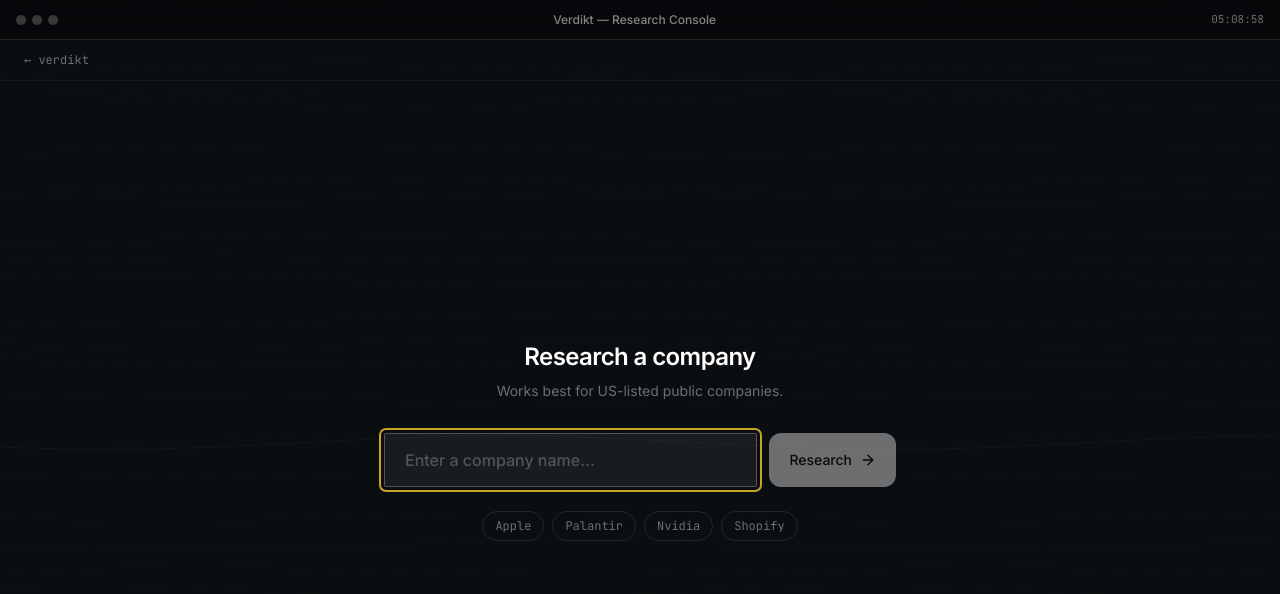
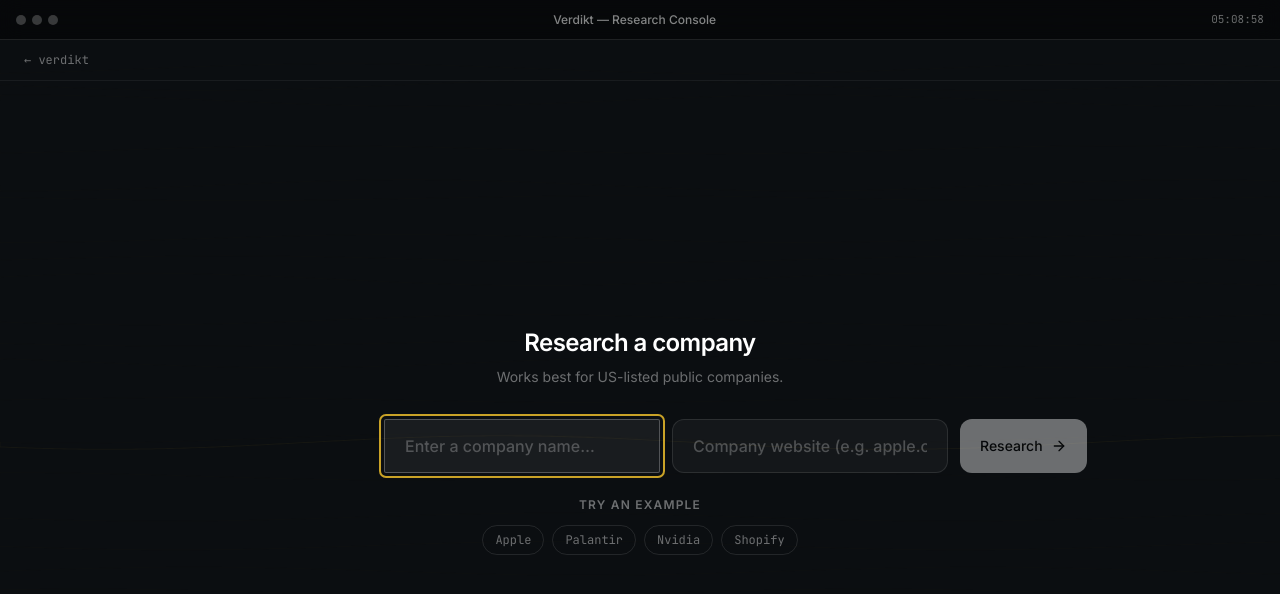
Before and after one commit to ankan00V/Verdikt, a Next.js app: page /research in a window 1280 px wide. Shown: the top 594 px of the page. Built offline with nearby package versions, Linux system fonts and the light colour scheme; a web font is replaced by a local one.

Commit message:
fix: correct unclosed div and object rendering in page.tsx

```diff
--- a/src/app/api/research/route.ts
+++ b/src/app/api/research/route.ts
@@ -69,19 +69,21 @@ export async function POST(req: NextRequest): Promise<Response> {
 
   // Parse and validate request body
   let companyName: string | null = null;
+  let website: string | null = null;
   try {
     const body = await req.json();
     companyName = validateCompanyName(body?.company);
+    website = typeof body?.website === "string" ? body.website.trim() : null;
   } catch {
     return new Response(
-      JSON.stringify({ error: "Invalid request body. Expected: { company: string }" }),
+      JSON.stringify({ error: "Invalid request body. Expected: { company: string, website: string }" }),
       { status: 400, headers: { "Content-Type": "application/json" } }
     );
   }
 
-  if (!companyName) {
+  if (!companyName || !website) {
     return new Response(
-      JSON.stringify({ error: "company must be a non-empty string (max 200 chars)" }),
+      JSON.stringify({ error: "company and website must be non-empty strings" }),
       { status: 400, headers: { "Content-Type": "application/json" } }
     );
   }
@@ -123,7 +125,7 @@ export async function POST(req: NextRequest): Promise<Response> {
         // streamEvents v2: emits on_chain_start / on_chain_end for each node
         // We filter by langgraph_node metadata to get per-node events
         const eventStream = graph.streamEvents(
-          { companyName },
+          { companyName, website },
           { version: "v2" }
         );
 
--- a/src/app/research/page.tsx
+++ b/src/app/research/page.tsx
@@ -12,6 +12,7 @@ import Link from "next/link";
 
 export default function ResearchPage() {
   const [input, setInput] = useState("");
+  const [website, setWebsite] = useState("");
   const inputRef = useRef<HTMLInputElement>(null);
   const { state, selectedFindingId, setSelectedFindingId, startResearch, reset } =
     useResearch();
@@ -26,12 +27,14 @@ export default function ResearchPage() {
   const handleSubmit = (e: React.FormEvent) => {
     e.preventDefault();
     const company = input.trim();
-    if (!company) return;
-    startResearch(company);
+    const url = website.trim();
+    if (!company || !url) return;
+    startResearch(company, url);
   };
 
   const handleReset = () => {
     setInput("");
+    setWebsite("");
     reset();
     setTimeout(() => inputRef.current?.focus(), 100);
   };
@@ -87,9 +90,15 @@ export default function ResearchPage() {
                   placeholder="Enter a company name…"
                   className="flex-1 bg-white/[0.04] border border-white/10 rounded-xl px-5 py-3.5 text-base text-white placeholder-white/25 outline-none focus:border-white/25 focus:bg-white/[0.06] transition-all font-medium"
                 />
+                <input
+                  value={website}
+                  onChange={(e) => setWebsite(e.target.value)}
+                  placeholder="Company website (e.g. apple.com)"
+                  className="flex-1 bg-white/[0.04] border border-white/10 rounded-xl px-5 py-3.5 text-base text-white placeholder-white/25 outline-none focus:border-white/25 focus:bg-white/[0.06] transition-all font-medium"
+                />
                 <button
                   type="submit"
-                  disabled={!input.trim()}
+                  disabled={!input.trim() || !website.trim()}
                   className="flex items-center gap-2 bg-white text-black font-medium text-sm px-5 py-3.5 rounded-xl hover:bg-white/90 disabled:opacity-40 disabled:cursor-not-allowed transition-all"
                 >
                   Research
@@ -98,19 +107,28 @@ export default function ResearchPage() {
               </form>
 
               {/* Recent examples */}
-              <div className="mt-6 flex flex-wrap gap-2 justify-center">
-                {["Apple", "Palantir", "Nvidia", "Shopify"].map((ex) => (
-                  <button
-                    key={ex}
+              <div className="mt-6 flex flex-col items-center gap-3">
+                <p className="text-xs text-white/40 uppercase tracking-widest font-semibold">Try an example</p>
+                <div className="flex flex-wrap gap-2 justify-center">
+                  {[
+                    { name: "Apple", url: "apple.com" },
+                    { name: "Palantir", url: "palantir.com" },
+                    { name: "Nvidia", url: "nvidia.com" },
+                    { name: "Shopify", url: "shopify.com" }
+                  ].map((ex) => (
+                    <button
+                      key={ex.name}
                     onClick={() => {
-                      setInput(ex);
-                      startResearch(ex);
+                      setInput(ex.name);
+                      setWebsite(ex.url);
+                      startResearch(ex.name, ex.url);
                     }}
                     className="text-xs text-white/40 hover:text-white/70 px-3 py-1.5 rounded-full border border-white/10 hover:border-white/20 transition-all font-mono"
                   >
-                    {ex}
+                    {ex.name}
                   </button>
                 ))}
+                </div>
               </div>
             </div>
           </div>
--- a/src/lib/agent/nodes/fetch-web-research.ts
+++ b/src/lib/agent/nodes/fetch-web-research.ts
@@ -25,11 +25,12 @@ export async function fetchWebResearchNode(
     return { errors: ["Web research skipped — no ticker resolved"] };
   }
 
-  const companyName = companyProfile?.name ?? ticker;
+  const companyName = state.companyProfile?.name ?? state.ticker ?? state.companyName;
+  const website = state.website;
   const sector = companyProfile?.sector ?? "";
 
   // Query targets business fundamentals rather than breaking news, formulated as a question for better Tavily results
-  const query = `What is the business model, competitive advantage, and market position of "${companyName}" (${ticker}) in the ${sector} sector?`;
+  const query = `What is the business model, competitive advantage, and market position of "${companyName}" (${ticker}) with website ${website} in the ${sector} sector?`;
 
   try {
     const tool = new TavilySearch({
--- a/src/lib/agent/nodes/resolve-ticker.ts
+++ b/src/lib/agent/nodes/resolve-ticker.ts
@@ -15,7 +15,7 @@ import { AgentStateType } from "../state";
 
 import yahooFinance from "yahoo-finance2";
 
-async function tavilyResolveTicker(companyName: string): Promise<string | null> {
+async function tavilyResolveTicker(companyName: string, website?: string): Promise<string | null> {
   const { TavilySearch } = await import("@langchain/tavily");
 
   const tool = new TavilySearch({
@@ -23,7 +23,7 @@ async function tavilyResolveTicker(companyName: string): Promise<string | null>
     topic: "general",
   });
 
-  const query = `${companyName} stock ticker symbol Yahoo Finance`;
+  const query = `"${companyName}" ${website ? `(${website})` : ""} stock ticker symbol Yahoo Finance`;
   let results;
   try {
     results = await tool.invoke({ query });
@@ -49,7 +49,7 @@ async function tavilyResolveTicker(companyName: string): Promise<string | null>
     maxTokens: 50,
   });
 
-  const prompt = `Extract up to 3 stock ticker symbols for "${companyName}" from the text below.
+  const prompt = `Extract up to 3 stock ticker symbols for "${companyName}" (website: ${website}) from the text below.
 CRITICAL RULES:
 1. If the company has a US listing (NASDAQ/NYSE), put it first.
 2. If it is an international company, include its international tickers (e.g., ["TATASTEEL.NS"]).
@@ -113,7 +113,7 @@ export async function resolveTickerNode(
 
   try {
     // Resolve ticker using Tavily
-    ticker = await tavilyResolveTicker(companyName.trim());
+    ticker = await tavilyResolveTicker(companyName.trim(), state.website);
 
     if (!ticker) {
       return {
--- a/src/lib/agent/state.ts
+++ b/src/lib/agent/state.ts
@@ -125,6 +125,7 @@ export interface DecisionOutput {
 export const AgentState = Annotation.Root({
   // Input
   companyName: Annotation<string>,
+  website: Annotation<string>,
 
   // Resolved by resolve_ticker
   ticker: Annotation<string | null>({
--- a/src/lib/useResearch.ts
+++ b/src/lib/useResearch.ts
@@ -35,7 +35,7 @@ export function useResearch() {
   const [selectedFindingId, setSelectedFindingId] = useState<string | null>(null);
   const abortControllerRef = useRef<AbortController | null>(null);
 
-  const startResearch = useCallback(async (company: string) => {
+  const startResearch = useCallback(async (company: string, website: string) => {
     abortControllerRef.current?.abort();
     abortControllerRef.current = new AbortController();
 
@@ -58,7 +58,7 @@ export function useResearch() {
       const res = await fetch("/api/research", {
         method: "POST",
         headers: { "Content-Type": "application/json" },
-        body: JSON.stringify({ company }),
+        body: JSON.stringify({ company, website }),
         signal: abortControllerRef.current.signal,
       });
 
```
